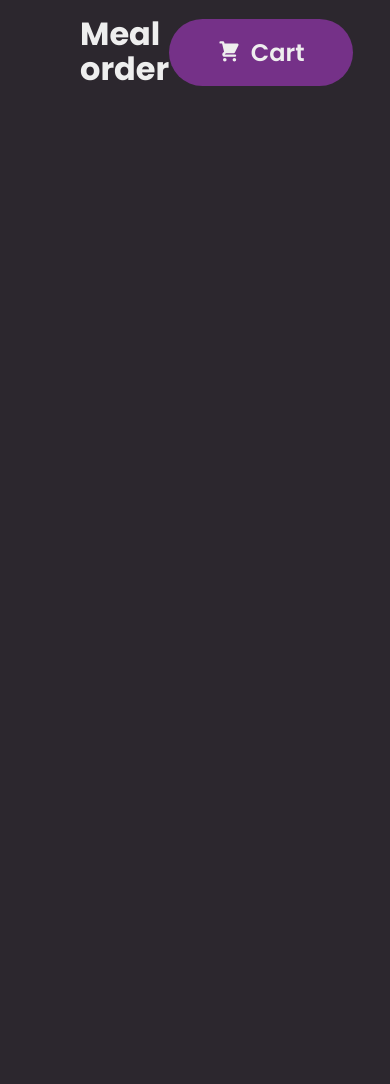
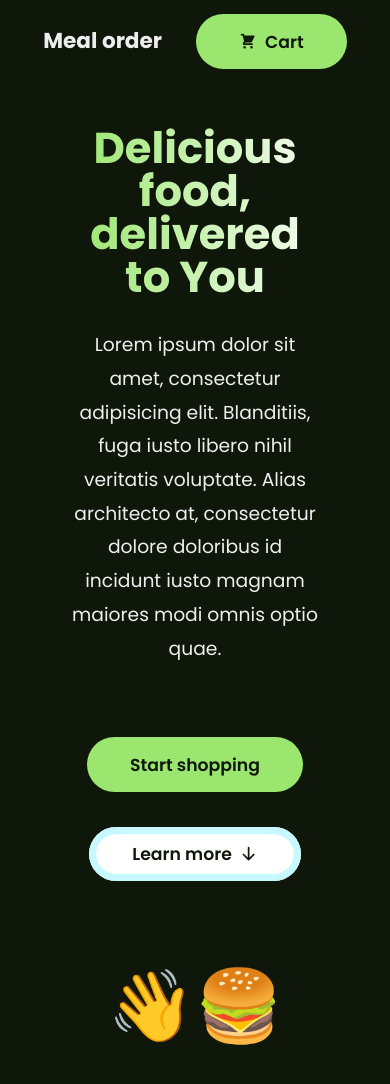
Before and after one commit to adam-podkowinski/meal-order-react, a React (Vite) app: page / in a window 390 px wide. Shown: the top 1084 px of the page. Before the commit the page ends 844 px from the top, so only its background shows below. Built offline with nearby package versions, Linux system fonts and the light colour scheme.

Commit message:
Add responsive hero section

```diff
--- a/src/App.jsx
+++ b/src/App.jsx
@@ -1,10 +1,12 @@
 import "./index.scss";
 import Header from "./components/Header/Header";
+import Hero from "./components/Hero/Hero";
 
 function App() {
   return (
     <>
       <Header />
+      <Hero />
     </>
   );
 }
--- a/src/components/Header/Header.jsx
+++ b/src/components/Header/Header.jsx
@@ -1,6 +1,5 @@
 import classes from "./Header.module.scss";
 import { HiShoppingCart } from "react-icons/hi";
-import Button from "../common/Button/Button";
 
 const Header = () => {
   return (
@@ -9,10 +8,10 @@ const Header = () => {
         <a href={"#"} className={"link"}>
           Meal order
         </a>
-        <Button>
+        <button className={"button"}>
           <HiShoppingCart />
           Cart
-        </Button>
+        </button>
       </nav>
     </>
   );
--- a/src/components/Header/Header.module.scss
+++ b/src/components/Header/Header.module.scss
@@ -1,8 +1,8 @@
 @import "src/constants";
 
 .header {
-  background: $background;
-  padding: 1rem 5rem;
+  background: $primaryShade;
+  padding: 1rem 3rem;
   display: flex;
   justify-content: space-between;
   align-items: center;
@@ -10,4 +10,8 @@
   top: 0;
   font-size: 2rem;
   font-weight: 700;
+
+  @media(max-width: 762px) {
+    font-size: 1.5rem;
+  }
 }
--- /dev/null
+++ b/src/components/Hero/Hero.jsx
@@ -0,0 +1,35 @@
+import classes from "./Hero.module.scss";
+import { HiArrowDown } from "react-icons/hi";
+
+const Hero = () => {
+  return (
+    <div className={`${classes.hero}`}>
+      <div className={classes.textBox}>
+        <h1 className={classes.fancyText}>
+          Delicious food,
+          <br /> delivered to You
+        </h1>
+        <p className={classes.description}>
+          Lorem ipsum dolor sit amet, consectetur adipisicing elit. Blanditiis,
+          fuga iusto libero nihil veritatis voluptate. Alias architecto at,
+          consectetur dolore doloribus id incidunt iusto magnam maiores modi
+          omnis optio quae.
+        </p>
+        <div className={classes.buttonContainer}>
+          <a href={"#"} className={"button"}>
+            Start shopping
+          </a>
+          <a href={"#"} className={`button ${classes.learnMoreButton}`}>
+            Learn more <HiArrowDown />
+          </a>
+        </div>
+      </div>
+      <div className={classes.emojiBox}>
+        <div className={classes.waveEmoji}>👋</div>
+        <div className={classes.burgerEmoji}>🍔</div>
+      </div>
+    </div>
+  );
+};
+
+export default Hero;
--- /dev/null
+++ b/src/components/Hero/Hero.module.scss
@@ -0,0 +1,82 @@
+@import "src/constants.scss";
+
+.hero {
+  display: grid;
+  grid-template-columns: 2fr 1fr;
+  padding-block: 10rem;
+  padding-inline: 10rem;
+  flex-flow: column;
+  gap: 5rem;
+  background-color: $primaryShade;
+
+  @media(max-width: 1543px) {
+    grid-template-columns: 1fr;
+    padding-block: 5rem;
+    padding-inline: 5rem;
+    text-align: center;
+  }
+
+  @media(max-width: 762px) {
+    padding-block: 3rem;
+  }
+
+  .textBox {
+    display: flex;
+    flex-direction: column;
+    gap: 2rem;
+
+    .fancyText {
+      background: linear-gradient(to right, $primary, lighten($primary, 30%));
+      font-size: 5rem;
+      line-height: 1;
+      -webkit-background-clip: text;
+      -webkit-text-fill-color: transparent;
+
+      @media(max-width:762px) {
+        font-size: 3rem;
+      }
+    }
+
+    .description {
+      line-height: 1.8;
+      font-size: 1.3rem;
+    }
+
+    .buttonContainer {
+      display: flex;
+      gap: 2.4rem;
+      margin-top: 3rem;
+
+      @media(max-width: 1543px) {
+        justify-content: center;
+      }
+
+      @media(max-width: 762px) {
+        flex-flow: column;
+        align-items: center;
+      }
+
+      .learnMoreButton {
+        background-color: #fff;
+        box-shadow: inset 0 0 0 .5rem $secondary;
+
+        &:hover, &:active {
+          background-color: $secondary;
+        }
+      }
+    }
+  }
+
+  .emojiBox {
+    display: flex;
+    font-size: 14rem;
+    @media (max-width: 1543px) {
+      justify-content: center;
+      font-size: 8rem;
+    }
+
+    @media(max-width:762px) {
+      font-size: 18vw;
+    }
+  }
+}
--- a/src/components/common/Button/Button.jsx
+++ /dev/null
@@ -1,11 +0,0 @@
-import classes from "./Button.module.scss";
-
-const Button = ({ children, onClick }) => {
-  return (
-    <button className={classes.button} onClick={onClick}>
-      {children}
-    </button>
-  );
-};
-
-export default Button;
--- a/src/components/common/Button/Button.module.scss
+++ /dev/null
@@ -1,21 +0,0 @@
-@import "src/constants";
-
-.button {
-  background: $primary;
-  border: none;
-  padding: 1rem 3rem;
-  border-radius: 20rem;
-  cursor: pointer;
-  font-family: inherit;
-  font-weight: 600;
-  font-size: 1.5rem;
-  transition: background-color .3s;
-  color: inherit;
-  display: flex;
-  align-items: center;
-  gap: .6rem;
-
-  &:hover, &:active {
-    background: $primaryTint;
-  }
-}
--- a/src/constants.scss
+++ b/src/constants.scss
@@ -2,10 +2,11 @@ $background: #2C272E;
 
 $darkText: #333;
 $lightText: #eee;
-$primary: #753188;
-$primaryTint: #834694;
-$primaryLighter: #9e6fac;
-$secondary: #9AE66E;
+$primary: #9AE66E;
+$primaryShade: #0f170b;
+$primaryTint: #aeeb8b;
+$primaryLighter: #cdf3b7;
+$secondary: #C7F8FF;
 
 .link {
   color: $lightText;
@@ -20,8 +21,33 @@ $secondary: #9AE66E;
   transition: background-size .3s, background-position 0s .3s, color .3s;
 
   &:hover, &:active {
-    color: #9e6fac;
+    color: $primaryLighter;
     background-position: bottom right;
     background-size: 100% 2px;
   }
 }
+
+.button {
+  background: $primary;
+  border: none;
+  padding: 1rem 3rem;
+  border-radius: 20rem;
+  cursor: pointer;
+  font-family: inherit;
+  font-weight: 600;
+  font-size: 1.5rem;
+  transition: background-color .3s;
+  color: #0f170b;
+  display: flex;
+  align-items: center;
+  gap: .6rem;
+  text-decoration: none;
+
+  &:hover, &:active {
+    background: $primaryTint;
+  }
+
+  @media(max-width: 762px) {
+    font-size: 1.2rem;
+  }
+}
--- a/src/index.scss
+++ b/src/index.scss
@@ -19,3 +19,15 @@ body {
   color: $lightText;
   background: $background;
 }
+
+@media(max-width: 668px) {
+  html {
+    font-size: 90%;
+  }
+}
+
+@media(max-width: 300px) {
+  html {
+    font-size: 60%;
+  }
+}
```
Also changed, not shown: public/food.jpg (added).
